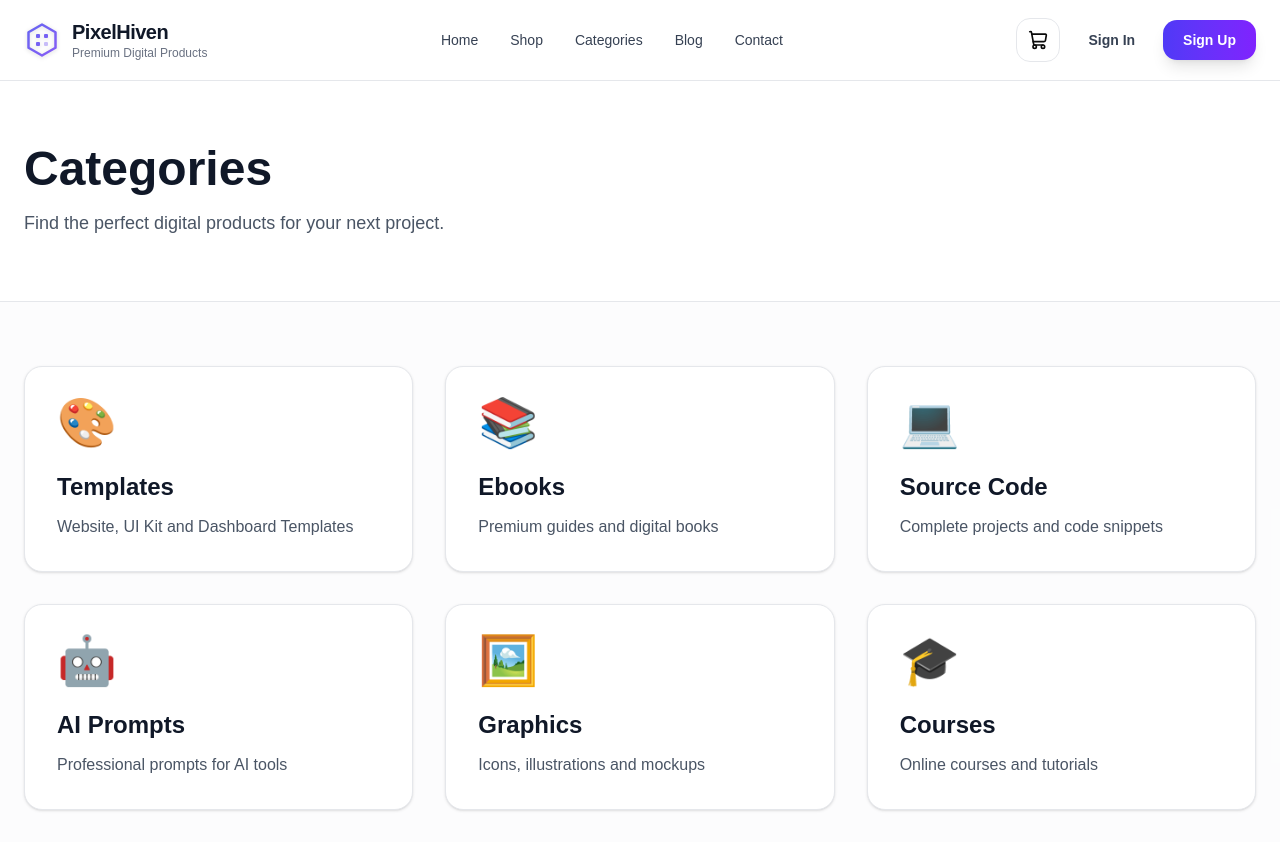
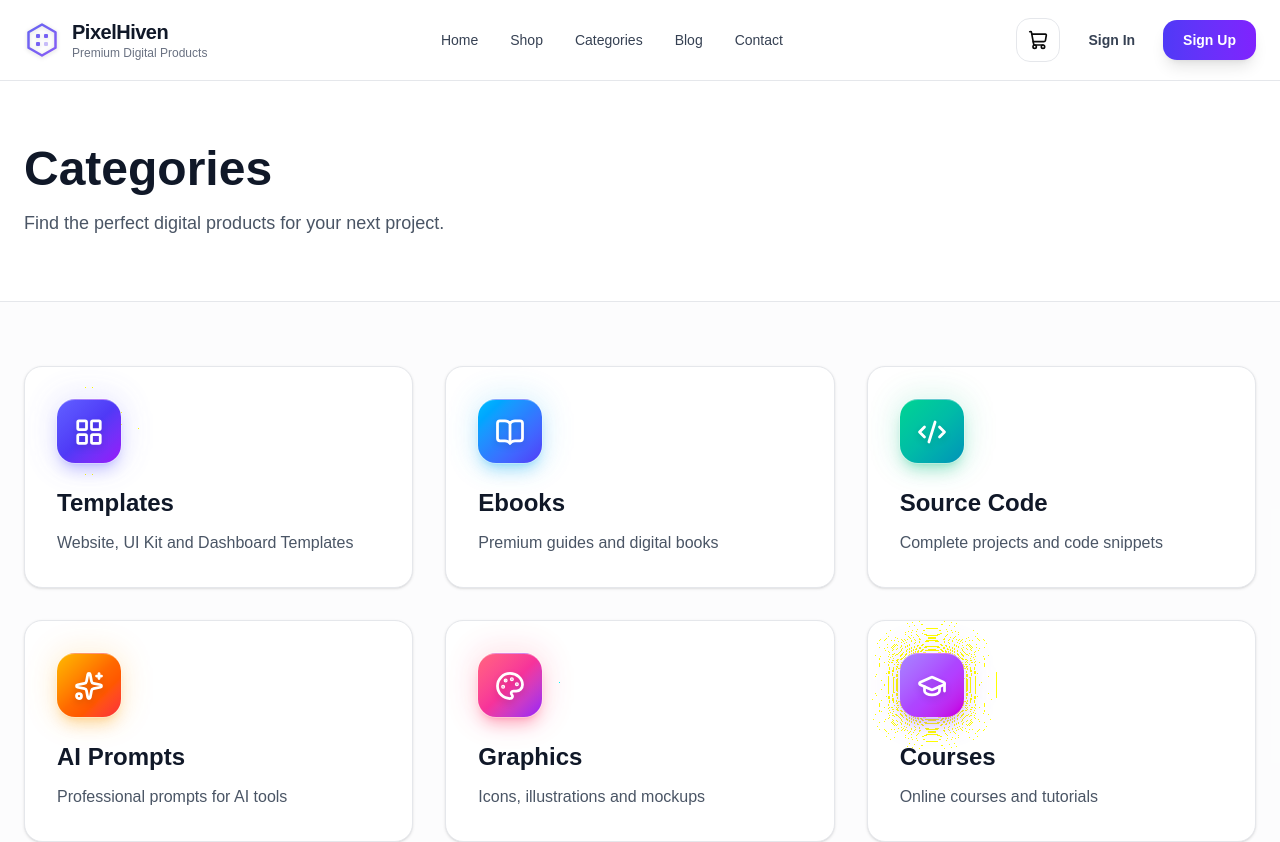
Before and after one commit to vikass97-gif/PixelHiven, a Next.js app: page /categories in a window 1280 px wide. Shown: the top 842 px of the page. Built offline with nearby package versions, Linux system fonts and the light colour scheme; no server answers.

Commit message:
fix: replace emoji icons with 3D CategoryIcon

```diff
--- a/app/categories/page.tsx
+++ b/app/categories/page.tsx
@@ -1,5 +1,6 @@
 import Link from "next/link";
 import { categories } from "@/data/categories";
+import CategoryIcon from "@/components/ui/CategoryIcon";
 
 export const metadata = {
   title: "Categories | PixelHiven",
@@ -9,7 +10,6 @@ export const metadata = {
 export default function CategoriesPage() {
   return (
     <div className="min-h-screen bg-gray-50/50">
-      {/* Header */}
       <div className="border-b border-gray-200 bg-white">
         <div className="mx-auto max-w-7xl px-6 py-16">
           <h1 className="text-4xl font-extrabold text-gray-900 md:text-5xl">
@@ -21,7 +21,6 @@ export default function CategoriesPage() {
         </div>
       </div>
 
-      {/* Grid */}
       <div className="mx-auto max-w-7xl px-6 py-16">
         <div className="grid gap-8 sm:grid-cols-2 lg:grid-cols-3">
           {categories.map((category) => (
@@ -30,7 +29,7 @@ export default function CategoriesPage() {
               href={`/category/${category.slug}`}
               className="group rounded-2xl border border-gray-200 bg-white p-8 shadow-sm transition duration-300 hover:-translate-y-2 hover:border-indigo-500 hover:shadow-xl"
             >
-              <div className="text-5xl">{category.icon}</div>
+              <CategoryIcon slug={category.slug} size="md" />
 
               <h3 className="mt-6 text-2xl font-bold text-gray-900 group-hover:text-indigo-600">
                 {category.title}
```
